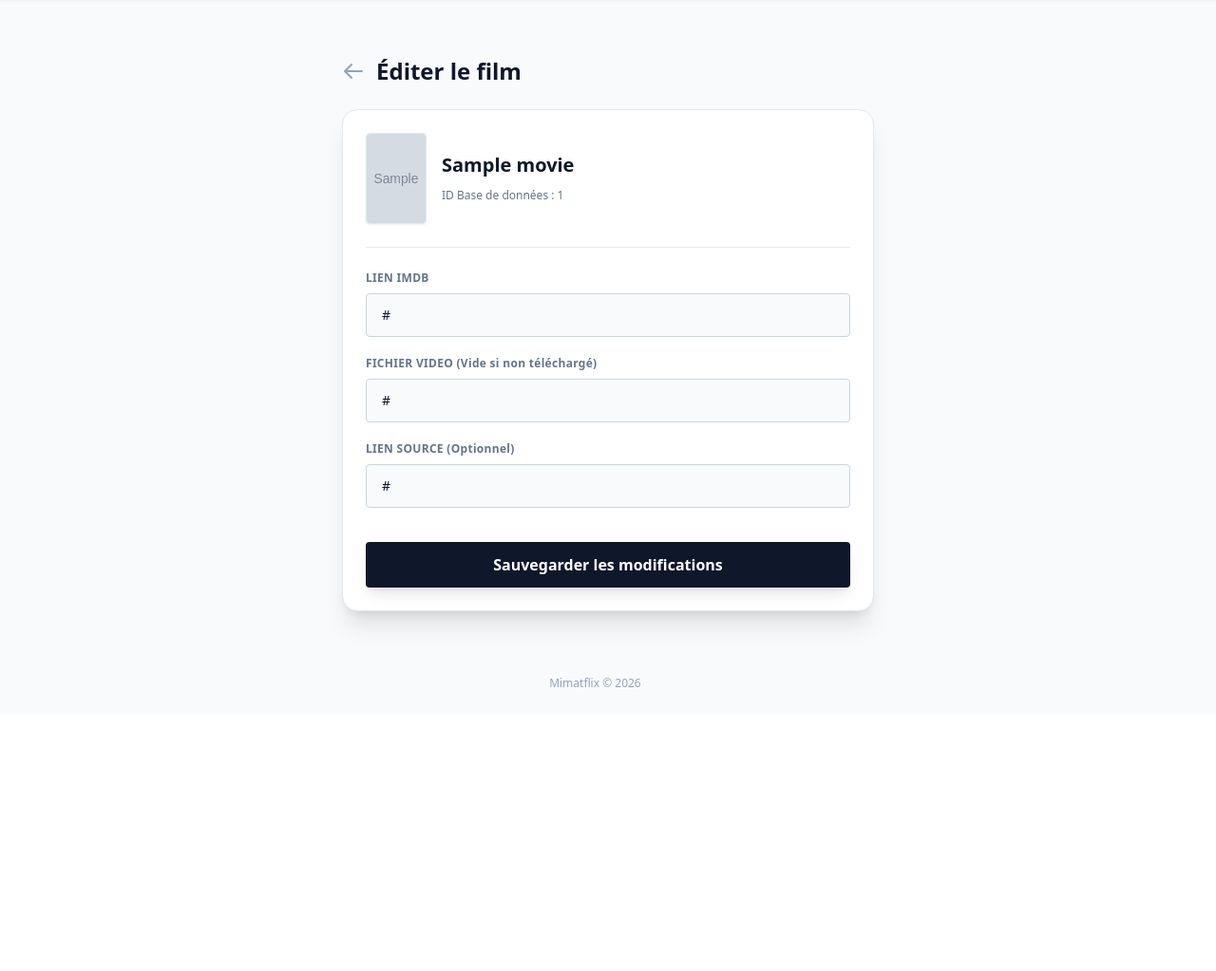
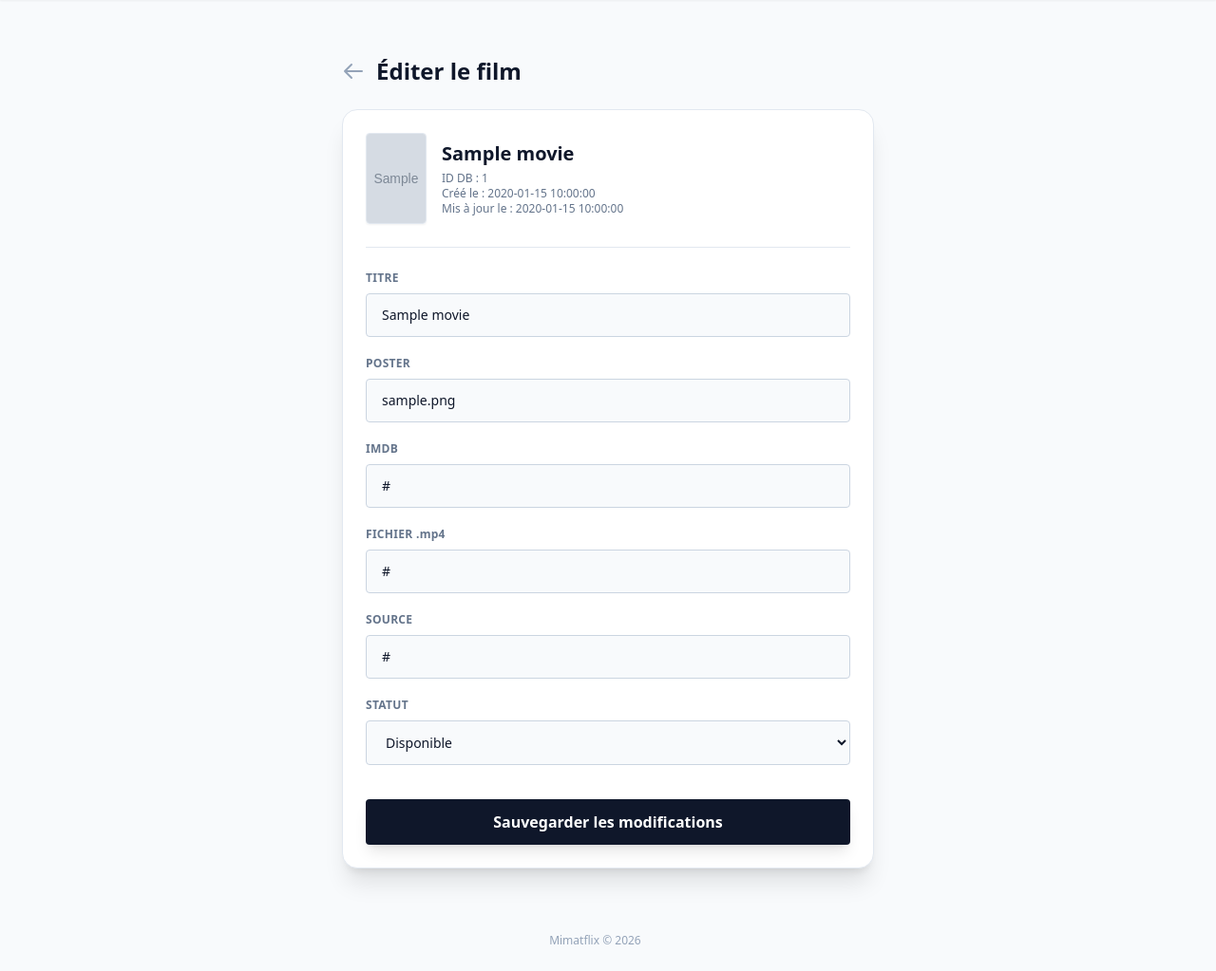
Before and after one commit to rudimah/Mimatflix, a Flask app: page /edit/1 in a window 1280 px wide. Shown: the part 69-1092 px from the top of the page at 95% size. Before the commit the page ends 793 px from the top, so only its background shows below. Run offline with Flask 3, Linux system fonts and the light colour scheme; the visitor is signed in with stand-in values (Sample User, id 1); tables that the repository leaves empty or names only in its code hold one stand-in row (values such as "Sample post"); grey boxes marked "Sample" are stand-in pictures; data that the repository does not hold is empty; some libraries are stand-ins or nearby versions.

Commit message:
update edit form

```diff
--- a/app.py
+++ b/app.py
@@ -38,7 +38,7 @@ def catalogue():
     movies = load_data(home=False)
     return render_template("index.html", movies=movies, is_home=False)
 
-@app.route("/login", methods=["GET", "POST"])
+@app.route("/tamer", methods=["GET", "POST"])
 def login():
     if request.method == "POST":
         if request.form.get("password") == ADMIN_PASSWORD:
@@ -99,19 +99,26 @@ def edit_movie(id_movie):
     movie = get_movie_by_id(id_movie)
     if movie is None:
         abort(404)
+
     if request.method == "POST":
-        imdb_url = request.form.get("imdb_url")
-        url = request.form.get("film_url")
-        source_link = request.form.get("source_link")
         try:
-            updated_movie_details = scrape_imdb(imdb_url)
-            updated_movie_details["movie_url"] = url
-            updated_movie_details["source_link"] = source_link
+            # Création du dictionnaire avec toutes les valeurs du formulaire
+            updated_movie_details = {
+                "title": request.form.get("title"),
+                "poster": request.form.get("poster"),
+                "url": request.form.get("url"),
+                "movie_url": request.form.get("movie_url"),
+                "source_link": request.form.get("source_link"),
+                "status": request.form.get("status")
+            }
+
             update_movie(id_movie, updated_movie_details)
             return redirect(url_for("add_movie"))
         except Exception as e:
             return render_template("edit.html", movie=movie, error=str(e)), 500
+
     return render_template("edit.html", movie=movie)
+
 
 @app.route("/<int:id_movie>", methods=["POST"])
 @login_required
--- a/data.py
+++ b/data.py
@@ -172,13 +172,34 @@ def update_movie(id_movie, movie):
     if not conn: return
     cursor = conn.cursor()
     try:
-        cursor.execute("UPDATE movie SET title = %s, poster = %s, url = %s, movie_url = %s, source_link = %s WHERE id_movie = %s", (movie["title"], movie["poster"], movie["url"], movie.get("movie_url", ""), movie.get("source_link", ""), id_movie))
+        query = """
+            UPDATE movie
+            SET title = %s,
+                poster = %s,
+                url = %s,
+                movie_url = %s,
+                source_link = %s,
+                status = %s
+            WHERE id_movie = %s
+        """
+        values = (
+            movie["title"],
+            movie["poster"],
+            movie["url"],
+            movie.get("movie_url", ""),
+            movie.get("source_link", ""),
+            movie.get("status", "available"),
+            id_movie
+        )
+        cursor.execute(query, values)
         conn.commit()
-    except:
+    except Exception as e:
+        print("Erreur SQL:", e)
         conn.rollback()
     finally:
         cursor.close()
         conn.close()
+
 
 def delete_movie_by_id(id_movie):
     conn = get_db_connection()
--- a/templates/admin.html
+++ b/templates/admin.html
@@ -16,9 +16,9 @@
     <div class="w-full md:w-2/3 lg:w-1/2">
         <form method="POST" class="bg-white dark:bg-cardbg p-6 rounded-2xl border border-slate-200 dark:border-white/5 flex flex-col gap-4 shadow-lg transition-colors duration-300">
             <h2 class="text-lg font-bold flex items-center gap-2 text-slate-900 dark:text-white"><span class="text-netflix">●</span> Ajouter un film</h2>
-            <input type="text" name="imdb_url" placeholder="Lien IMDb complet (Obligatoire)" required class="bg-slate-50 dark:bg-darkbg border border-slate-300 dark:border-white/10 rounded px-4 py-3 text-sm focus:outline-none focus:border-slate-500 dark:focus:border-gray-500 transition-colors text-slate-900 dark:text-white">
-            <input type="text" name="film_url" placeholder="Nom du fichier .mp4 (Laisser vide pour mettre en attente)" class="bg-slate-50 dark:bg-darkbg border border-slate-300 dark:border-white/10 rounded px-4 py-3 text-sm focus:outline-none focus:border-slate-500 dark:focus:border-gray-500 transition-colors text-slate-900 dark:text-white">
-            <input type="text" name="source_link" placeholder="Lien source pour le script (Optionnel)" class="bg-slate-50 dark:bg-darkbg border border-slate-300 dark:border-white/10 rounded px-4 py-3 text-sm focus:outline-none focus:border-slate-500 dark:focus:border-gray-500 transition-colors text-slate-900 dark:text-white">
+            <input type="text" name="imdb_url" placeholder="IMDb" required class="bg-slate-50 dark:bg-darkbg border border-slate-300 dark:border-white/10 rounded px-4 py-3 text-sm focus:outline-none focus:border-slate-500 dark:focus:border-gray-500 transition-colors text-slate-900 dark:text-white">
+            <input type="text" name="film_url" placeholder="Fichier .mp4 " class="bg-slate-50 dark:bg-darkbg border border-slate-300 dark:border-white/10 rounded px-4 py-3 text-sm focus:outline-none focus:border-slate-500 dark:focus:border-gray-500 transition-colors text-slate-900 dark:text-white">
+            <input type="text" name="source_link" placeholder="Source" class="bg-slate-50 dark:bg-darkbg border border-slate-300 dark:border-white/10 rounded px-4 py-3 text-sm focus:outline-none focus:border-slate-500 dark:focus:border-gray-500 transition-colors text-slate-900 dark:text-white">
             <button type="submit" class="bg-slate-900 dark:bg-white text-white dark:text-black font-bold py-3 rounded mt-2 hover:bg-slate-800 dark:hover:bg-gray-200 transition-colors shadow-lg">Valider l'ajout</button>
         </form>
     </div>
--- a/templates/edit.html
+++ b/templates/edit.html
@@ -18,24 +18,49 @@
             <img src="{{ movie.poster }}" class="w-16 h-24 object-cover rounded shadow-sm border border-slate-200 dark:border-white/10">
             <div>
                 <h2 class="text-xl font-bold text-slate-900 dark:text-white mb-1 transition-colors">{{ movie.title }}</h2>
-                <span class="text-xs text-slate-500 dark:text-gray-400">ID Base de données : {{ movie.id_movie }}</span>
+                <span class="text-xs text-slate-500 dark:text-gray-400 block">ID DB : {{ movie.id_movie }}</span>
+                {% if movie.created_at %}
+                <span class="text-xs text-slate-500 dark:text-gray-400 block">Créé le : {{ movie.created_at }}</span>
+                {% endif %}
+                {% if movie.updated_at %}
+                <span class="text-xs text-slate-500 dark:text-gray-400 block">Mis à jour le : {{ movie.updated_at }}</span>
+                {% endif %}
             </div>
         </div>
 
         <form method="POST" class="flex flex-col gap-5">
             <div>
-                <label class="block text-xs font-bold text-slate-500 dark:text-gray-400 mb-2 tracking-wide">LIEN IMDB</label>
-                <input type="text" name="imdb_url" value="{{ movie.url }}" required class="w-full bg-slate-50 dark:bg-darkbg border border-slate-300 dark:border-white/10 rounded px-4 py-3 text-sm focus:outline-none focus:border-slate-500 dark:focus:border-gray-400 transition-colors text-slate-900 dark:text-gray-200">
+                <label class="block text-xs font-bold text-slate-500 dark:text-gray-400 mb-2 tracking-wide">TITRE</label>
+                <input type="text" name="title" value="{{ movie.title }}" required class="w-full bg-slate-50 dark:bg-darkbg border border-slate-300 dark:border-white/10 rounded px-4 py-3 text-sm focus:outline-none focus:border-slate-500 dark:focus:border-gray-400 transition-colors text-slate-900 dark:text-gray-200">
             </div>
 
             <div>
-                <label class="block text-xs font-bold text-slate-500 dark:text-gray-400 mb-2 tracking-wide">FICHIER VIDEO (Vide si non téléchargé)</label>
-                <input type="text" name="film_url" value="{{ movie.movie_url if movie.movie_url else '' }}" class="w-full bg-slate-50 dark:bg-darkbg border border-slate-300 dark:border-white/10 rounded px-4 py-3 text-sm focus:outline-none focus:border-slate-500 dark:focus:border-gray-400 transition-colors text-slate-900 dark:text-gray-200">
+                <label class="block text-xs font-bold text-slate-500 dark:text-gray-400 mb-2 tracking-wide">POSTER</label>
+                <input type="text" name="poster" value="{{ movie.poster }}" required class="w-full bg-slate-50 dark:bg-darkbg border border-slate-300 dark:border-white/10 rounded px-4 py-3 text-sm focus:outline-none focus:border-slate-500 dark:focus:border-gray-400 transition-colors text-slate-900 dark:text-gray-200">
             </div>
 
             <div>
-                <label class="block text-xs font-bold text-slate-500 dark:text-gray-400 mb-2 tracking-wide">LIEN SOURCE (Optionnel)</label>
+                <label class="block text-xs font-bold text-slate-500 dark:text-gray-400 mb-2 tracking-wide">IMDB</label>
+                <input type="text" name="url" value="{{ movie.url }}" required class="w-full bg-slate-50 dark:bg-darkbg border border-slate-300 dark:border-white/10 rounded px-4 py-3 text-sm focus:outline-none focus:border-slate-500 dark:focus:border-gray-400 transition-colors text-slate-900 dark:text-gray-200">
+            </div>
+
+            <div>
+                <label class="block text-xs font-bold text-slate-500 dark:text-gray-400 mb-2 tracking-wide">FICHIER .mp4</label>
+                <input type="text" name="movie_url" value="{{ movie.movie_url if movie.movie_url else '' }}" class="w-full bg-slate-50 dark:bg-darkbg border border-slate-300 dark:border-white/10 rounded px-4 py-3 text-sm focus:outline-none focus:border-slate-500 dark:focus:border-gray-400 transition-colors text-slate-900 dark:text-gray-200">
+            </div>
+
+            <div>
+                <label class="block text-xs font-bold text-slate-500 dark:text-gray-400 mb-2 tracking-wide">SOURCE </label>
                 <input type="text" name="source_link" value="{{ movie.source_link if movie.source_link else '' }}" class="w-full bg-slate-50 dark:bg-darkbg border border-slate-300 dark:border-white/10 rounded px-4 py-3 text-sm focus:outline-none focus:border-slate-500 dark:focus:border-gray-400 transition-colors text-slate-900 dark:text-gray-200">
+            </div>
+
+            <div>
+                <label class="block text-xs font-bold text-slate-500 dark:text-gray-400 mb-2 tracking-wide">STATUT</label>
+                <select name="status" class="w-full bg-slate-50 dark:bg-darkbg border border-slate-300 dark:border-white/10 rounded px-4 py-3 text-sm focus:outline-none focus:border-slate-500 dark:focus:border-gray-400 transition-colors text-slate-900 dark:text-gray-200">
+                    <option value="pending" {% if movie.status == 'pending' %}selected{% endif %}>En attente </option>
+                    <option value="available" {% if movie.status == 'available' %}selected{% endif %}>Disponible </option>
+                    <option value="deleted" {% if movie.status == 'deleted' %}selected{% endif %}>Supprimé</option>
+                </select>
             </div>
 
             <button type="submit" class="w-full bg-slate-900 dark:bg-white text-white dark:text-black hover:bg-slate-800 dark:hover:bg-gray-200 font-bold py-3 rounded mt-4 transition-colors shadow-lg">Sauvegarder les modifications</button>
```
Also changed, not shown: 1 other file.
